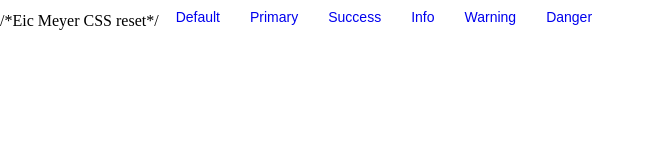
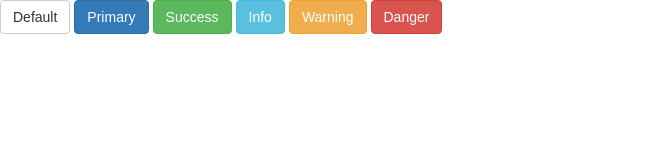
Before and after one commit to dgabor92/Bootstrap-buttoms, a plain HTML site: page index.html in a window 1280 px wide. Shown: the whole page, without its empty margins (0-655 px from the left). Drawn offline with nearby package versions, Linux system fonts and the light colour scheme.

Commit message:
button css color add

```diff
--- a/index.html
+++ b/index.html
@@ -3,8 +3,8 @@
   <head>
     <meta charset="UTF-8" />
     <meta name="viewport" content="width=device-width, initial-scale=1.0" />
-    <title>Bootstrap-buttoms</title>
-    /*Eic Meyer CSS reset*/
+    <title>Bootstrap-buttons</title>
+    <!--Eic Meyer CSS reset*/-->
     <link
       rel="stylesheet"
       href="https://cdnjs.cloudflare.com/ajax/libs/meyer-reset/2.0/reset.css"
@@ -12,11 +12,11 @@
     <link rel="stylesheet" href="main.css" />
   </head>
   <body>
-    <a href="#" class="btn">Default</a>
-    <a href="#" class="btn">Primary</a>
-    <a href="#" class="btn">Success</a>
-    <a href="#" class="btn">Info</a>
-    <a href="#" class="btn">Warning</a>
-    <a href="#" class="btn">Danger</a>
+    <a href="#" class="btn btn-default">Default</a>
+    <a href="#" class="btn btn-primary">Primary</a>
+    <a href="#" class="btn btn-success">Success</a>
+    <a href="#" class="btn btn-info">Info</a>
+    <a href="#" class="btn btn-warning">Warning</a>
+    <a href="#" class="btn btn-danger">Danger</a>
   </body>
 </html>
--- a/main.css
+++ b/main.css
@@ -23,3 +23,58 @@ A border és a border-radius tulajdonságok hozzák létre az átlátszó, leker
 A white-space: nowrap tulajdonság megakadályozza, hogy a szöveg az elemen belül új sorokba törhessen (ez nagyon hosszú gombfeliratoknál lehetne probléma).
 És végül a vertical-align: middle rendezi a gombot annak a sornak a vertikális közepére, amelyben éppen van.
 */
+/* The base of every button */
+.btn {
+  color: #fff;
+}
+/* Additional styles for "Default" */
+.btn-default {
+  color: #333;
+  background-color: #fff;
+  border-color: #ccc;
+}
+
+.btn-default:hover {
+  background-color: #e6e6e6;
+  border-color: #adadad;
+}
+.btn-primary {
+  background-color: #337ab7;
+  border-color: #2e6da4;
+}
+.btn-primary:hover {
+  background-color: #286090;
+  border-color: #204d74;
+}
+.btn-success {
+  background-color: #5cb85c;
+  border-color: #4cae4c;
+}
+.btn-success:hover {
+  background-color: #449d44;
+  border-color: #398439;
+}
+.btn-info {
+  background-color: #5bc0de;
+  border-color: #46b8da;
+}
+.btn-info:hover {
+  background-color: #31b0d5;
+  border-color: #269abc;
+}
+.btn-warning {
+  background-color: #f0ad4e;
+  border-color: #eea236;
+}
+.btn-warning:hover {
+  background-color: #ec971f;
+  border-color: #d58512;
+}
+.btn-danger {
+  background-color: #d9534f;
+  border-color: #d43f3a;
+}
+.btn-danger:hover {
+  background-color: #c9302c;
+  border-color: #ac2925;
+}
```
